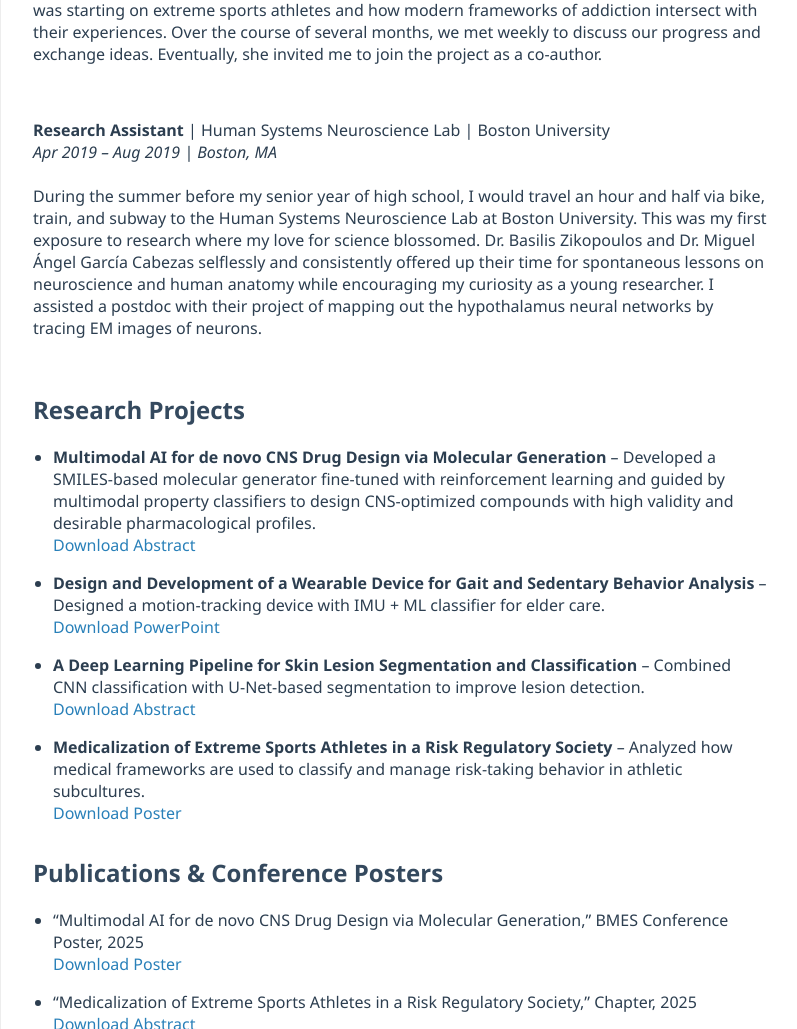
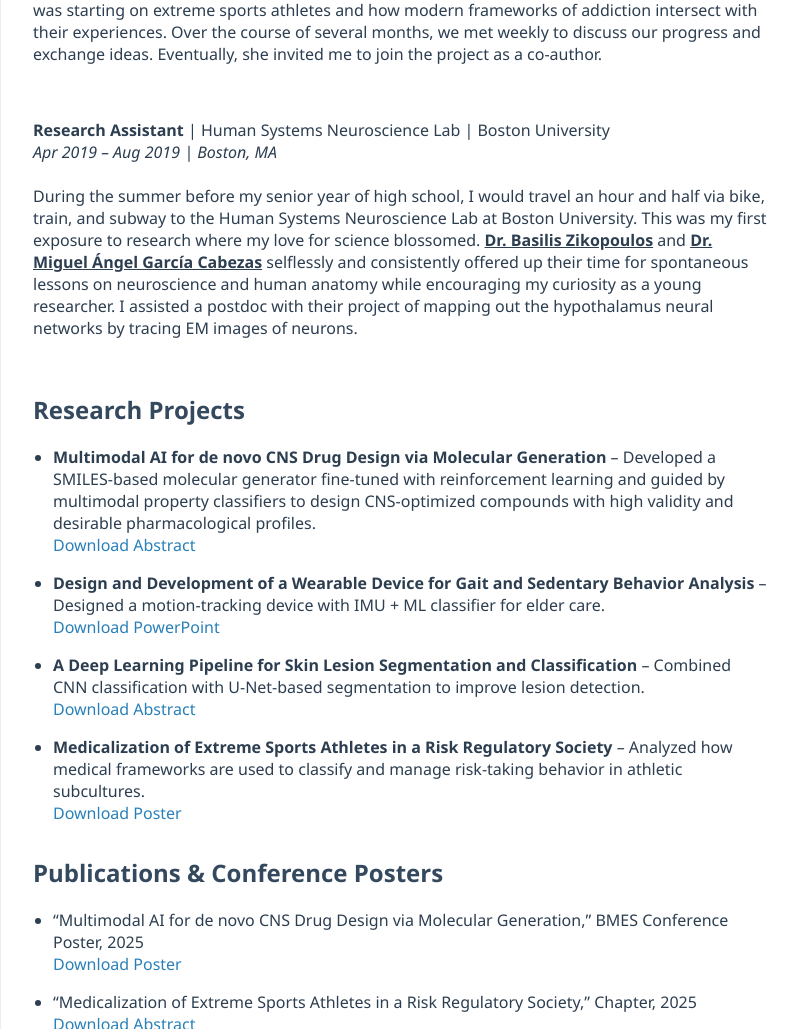
Before and after one commit to LarsPWArntsen/larspwarntsen.github.io, a plain HTML site: page index.html in a window 1280 px wide. Shown: the part 1021-2050 px from the top of the page, without its empty margins (239-1036 px from the left). Drawn offline with nearby package versions, Linux system fonts and the light colour scheme.

Commit message:
Update index.html

```diff
--- a/index.html
+++ b/index.html
@@ -283,7 +283,7 @@
       <strong>Research Assistant</strong> | Human Systems Neuroscience Lab | Boston University<br>
       <em>Apr 2019 – Aug 2019 | Boston, MA</em>
       <br><br>
-      During the summer before my senior year of high school, I would travel an hour and half via bike, train, and subway to the Human Systems Neuroscience Lab at Boston University. This was my first exposure to research where my love for science blossomed. Dr. Basilis Zikopoulos and Dr. Miguel &Aacute;ngel Garc&iacute;a Cabezas selflessly and consistently offered up their time for spontaneous lessons on neuroscience and human anatomy while encouraging my curiosity as a young researcher. I assisted a postdoc with their project of mapping out the hypothalamus neural networks by tracing EM images of neurons.
+      During the summer before my senior year of high school, I would travel an hour and half via bike, train, and subway to the Human Systems Neuroscience Lab at Boston University. This was my first exposure to research where my love for science blossomed. <a href="https://www.bu.edu/crescent/profiles/basilis-zikopoulos/" target="_blank" style="color: #2c3e50; font-weight: bold; text-decoration: underline;">Dr. Basilis Zikopoulos</a> and <a href="https://www.researchgate.net/profile/Miguel_Angel_Garcia-Cabezas2" target="_blank" style="color: #2c3e50; font-weight: bold; text-decoration: underline;">Dr. Miguel &Aacute;ngel Garc&iacute;a Cabezas</a> selflessly and consistently offered up their time for spontaneous lessons on neuroscience and human anatomy while encouraging my curiosity as a young researcher. I assisted a postdoc with their project of mapping out the hypothalamus neural networks by tracing EM images of neurons.
       <br><br>
     </div>
 
```
